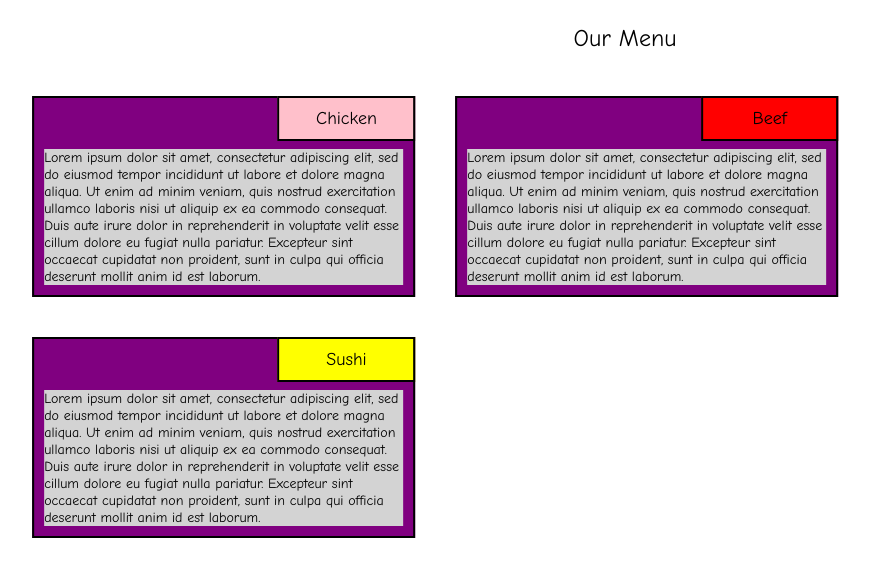
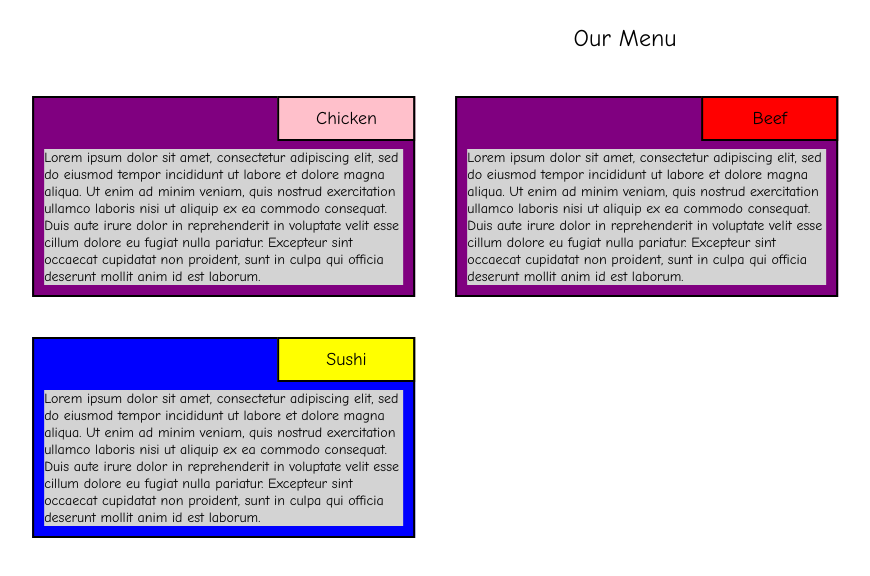
Before and after one commit to HerculesH/coursera-test, a plain HTML site: page index.html in a window 1280 px wide. Shown: the whole page, without its empty margins (15-885 px from the left). Drawn offline with Linux system fonts and the light colour scheme.

Commit message:
Update index.html

```diff
--- a/index.html
+++ b/index.html
@@ -23,7 +23,7 @@ Lorem ipsum dolor sit amet, consectetur adipiscing elit, sed do eiusmod tempor i
 </div>
 </div>
 
- <div class = "box1">
+ <div class = "box3">
     <div class = "title3">
 Sushi
  </div>
```
